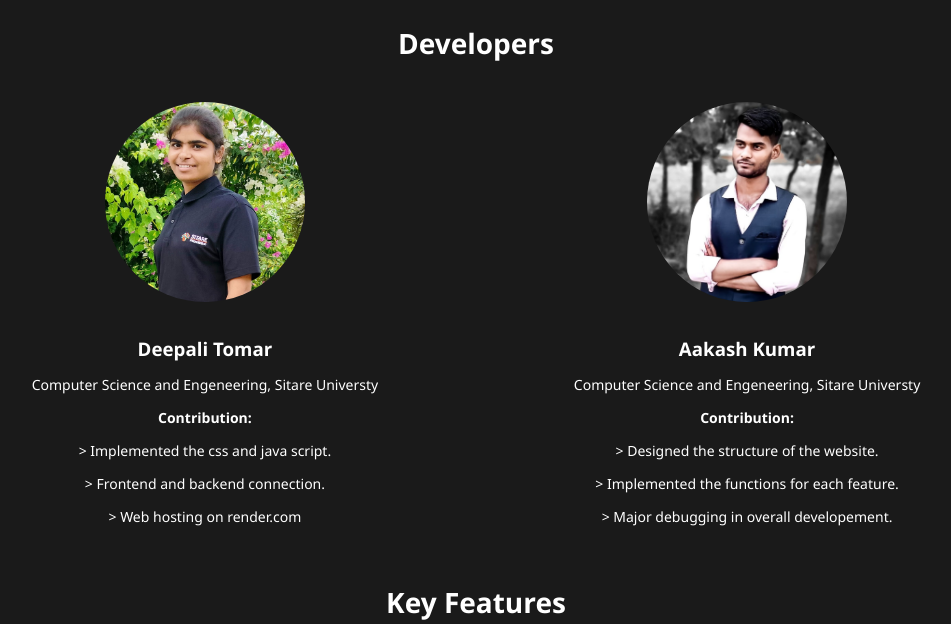
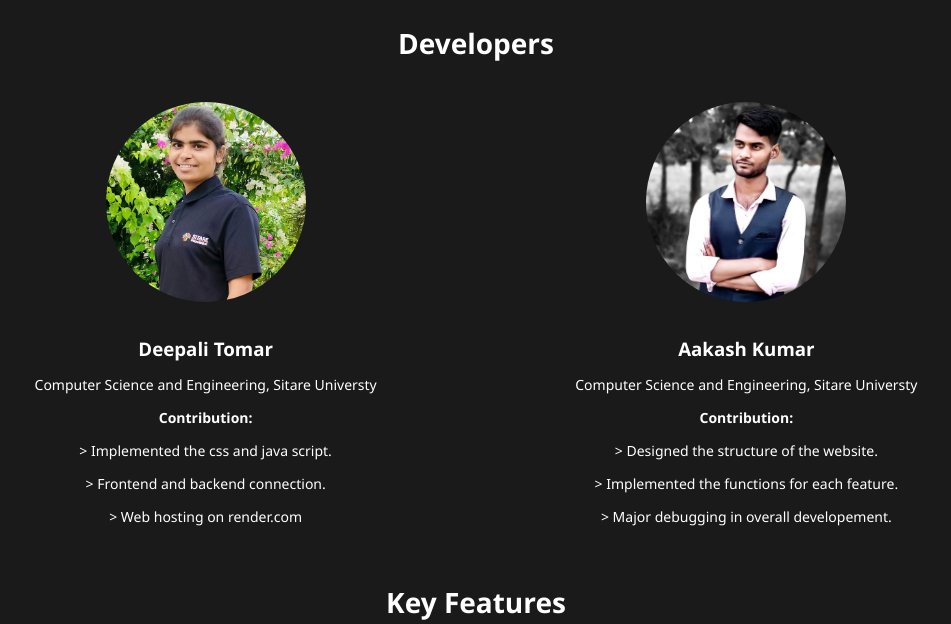
Before and after one commit to Aksherwal/aksNdeepEdits, a Flask app: page /developers in a window 1280 px wide. Shown: the part 234-858 px from the top of the page, without its empty margins (164-1115 px from the left). Run offline with Flask 3, Linux system fonts and the light colour scheme.

Commit message:
Update developers.html

```diff
--- a/templates/developers.html
+++ b/templates/developers.html
@@ -162,7 +162,7 @@
                 <div class="developer">
                     <img src="/static/deep.jpg" alt="Developer 1">
                     <h3>Deepali Tomar</h3>
-                    <p>Computer Science and Engeneering, Sitare Universty</p>
+                    <p>Computer Science and Engineering, Sitare Universty</p>
                     <p><b>Contribution:</b></p>
                         <p>> Implemented the css and java script.</p>
                         <p>> Frontend and backend connection.</p>
@@ -173,7 +173,7 @@
                 <div class="developer">
                     <img src="/static/aks.jpg" alt="Developer 2">
                     <h3>Aakash Kumar</h3>
-                    <p>Computer Science and Engeneering, Sitare Universty</p>
+                    <p>Computer Science and Engineering, Sitare Universty</p>
                     <p><b>Contribution:</b></p>
                         <p>> Designed the structure of the website.</p>
                         <p>> Implemented the functions for each feature.</p>
```
